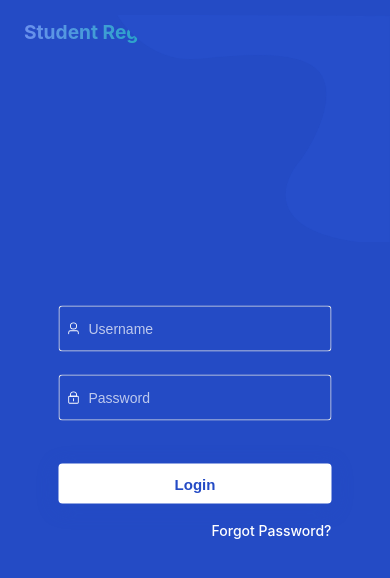
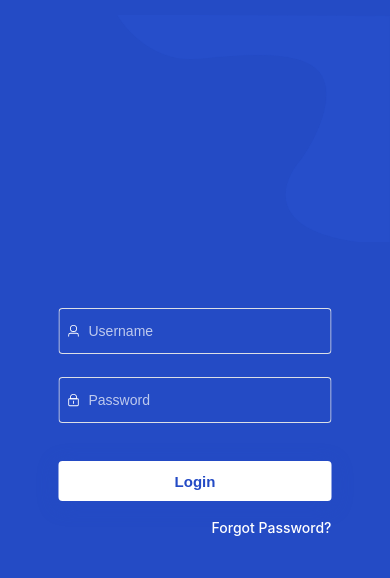
Before and after one commit to cianamagtipon/Registration-Activity, a Vue app: page / in a window 390 px wide. Shown: the top 578 px of the page. Built offline with nearby package versions, Linux system fonts and the light colour scheme.

Commit message:
Finalizing UI changes and navbar

```diff
--- a/src/App.vue
+++ b/src/App.vue
@@ -1,102 +1,92 @@
+/* BASIC DESCRIPTION: These are the main components of the application's navbar.
+*/
+
+<!---------- SCRIPTS ---------->
+
 <script setup lang="ts">
-import { RouterView, useRoute, useRouter } from 'vue-router'
 import { ref, watch, onMounted, onUnmounted } from 'vue'
+import { useRoute, useRouter, RouterView } from 'vue-router'
 import { Menu, House, Collection } from '@element-plus/icons-vue'
 import { ElMessage, ElMessageBox } from 'element-plus'
+import { storeToRefs } from 'pinia'
 import { useUserStore } from '@/stores/user'
 import { useStudentStore } from '@/stores/student'
-import { storeToRefs } from 'pinia'
 
 const route = useRoute()
 const router = useRouter()
 const userStore = useUserStore()
 const studentStore = useStudentStore()
-
 const { fullscreenLoading } = storeToRefs(userStore)
 
-// Navigation state
 const activeIndex = ref('1')
+const isMobile = ref(window.innerWidth <= 768)
+const isTinyScreen = ref(window.innerWidth < 400)
+const isDrawerVisible = ref(false)
 
-// Check screen size
-const isMobile = ref(window.innerWidth <= 768)
 const updateScreenSize = () => {
   isMobile.value = window.innerWidth <= 768
 }
-
-const isTinyScreen = ref(window.innerWidth < 400)
 const updateTinyScreen = () => {
   isTinyScreen.value = window.innerWidth < 400
 }
 
-const isDrawerVisible = ref(false)
-const toggleDrawer = () => {
-  isDrawerVisible.value = !isDrawerVisible.value
+const handleSelect = (key: string) => {
+  activeIndex.value = key
+  if (key === '1') router.push('/dashboard')
+  else if (key === '2-1') router.push('/masterlist')
+  else if (key === '2-2') handleCommand('reset')
+  else if (key === '2-3') handleCommand('logout')
+  isDrawerVisible.value = false
 }
 
-// Handle menu selection
-const handleSelect = (key: string) => {
-  activeIndex.value = key
-
-  if (key === '1') {
-    router.push('/dashboard')
-    isDrawerVisible.value = false
-  } else if (key === '2-1') {
-    router.push('/masterlist')
-    isDrawerVisible.value = false
-  } else if (key === '2-2') {
-    handleCommand('reset')
-  } else if (key === '2-3') {
-    handleCommand('logout')
-  }
-}
-
-// Sync menu highlight with route
 const updateActiveIndexFromRoute = (path: string) => {
   if (path.startsWith('/dashboard')) activeIndex.value = '1'
   else if (path.startsWith('/masterlist')) activeIndex.value = '2-1'
   else activeIndex.value = ''
 }
 
-// BG for login
-watch(
-  () => route.name,
-  (name) => {
-    if (name === 'login') {
-      document.body.classList.add('login-bg')
-    } else {
-      document.body.classList.remove('login-bg')
+const toggleDrawer = () => {
+  isDrawerVisible.value = !isDrawerVisible.value
 }
-  },
-  { immediate: true },
-)
 
-// Dropdown command handling
+let scrollBarWidth = 0
+const lockBodyScroll = () => {
+  const body = document.body
+  void body.offsetWidth // force reflow
+  scrollBarWidth = window.innerWidth - document.documentElement.clientWidth
+  body.style.overflow = 'hidden'
+  if (scrollBarWidth > 0) body.style.paddingRight = `${scrollBarWidth}px`
+}
+
+const unlockBodyScroll = () => {
+  const body = document.body
+  setTimeout(() => {
+    body.style.overflow = ''
+    body.style.paddingRight = ''
+  }, 0)
+}
+
 const handleCommand = (command: string) => {
   ElMessage.closeAll()
-
   if (command === 'logout') {
+    lockBodyScroll()
     ElMessageBox.confirm('Log out of your account?', {
       confirmButtonText: 'LOG OUT',
       cancelButtonText: 'Cancel',
-    }).then(() => {
-      isDrawerVisible.value = false
+    })
+      .then(() => {
         fullscreenLoading.value = true
-
         userStore.logout()
         studentStore.resetStudents()
-
-      // Delay the transition and unloading
-      setTimeout(() => {
         router.push({ name: 'login' }).then(() => {
-          ElMessage({
-            type: 'success',
-            message: 'Logout successful',
+          ElMessage({ type: 'success', message: 'Logout successful' })
+          fullscreenLoading.value = false
+          unlockBodyScroll()
         })
-          fullscreenLoading.value = false
       })
-      }, 800)
-    })
+      .catch(unlockBodyScroll)
   } else if (command === 'reset') {
+    lockBodyScroll()
     ElMessageBox.confirm(
       'This will reset your entire database. Proceed?',
       'Warning',
@@ -105,33 +95,39 @@ const handleCommand = (command: string) => {
         cancelButtonText: 'Cancel',
         type: 'warning',
       },
-    ).then(() => {
+    )
+      .then(() => {
         ElMessage({
           type: 'success',
           message: 'All data has been reset to default',
         })
-
         studentStore.resetStudents()
         userStore.resetForgetClickCount()
+        unlockBodyScroll()
       })
+      .catch(unlockBodyScroll)
   } else {
     ElMessage(`Clicked item: ${command}`)
   }
 }
 
-// Track dropdown open state for icon animation
-const isDropdownOpen = ref(false)
+watch(
+  () => route.name,
+  (name) => {
+    if (name === 'login') document.body.classList.add('login-bg')
+    else document.body.classList.remove('login-bg')
+  },
+  { immediate: true },
+)
 
-// Watch screen resize and current route path
 onMounted(() => {
+  updateScreenSize()
+  updateTinyScreen()
   window.addEventListener('resize', updateScreenSize)
   window.addEventListener('resize', updateTinyScreen)
-
   watch(
     () => route.path,
-    (newPath) => {
-      updateActiveIndexFromRoute(newPath)
-    },
+    (newPath) => updateActiveIndexFromRoute(newPath),
     { immediate: true },
   )
 })
@@ -142,8 +138,12 @@ onUnmounted(() => {
 })
 </script>
 
+<!---------- TEMPLATES ---------->
+
 <template>
+  <div class="app-container">
     <div v-loading.fullscreen.lock="fullscreenLoading">
+      <div v-if="route.name !== 'login' && route.name !== 'error'">
         <!-- Top Nav -->
         <el-menu
           v-if="!isMobile"
@@ -160,7 +160,9 @@ onUnmounted(() => {
           <el-sub-menu index="2">
             <template #title>Menu</template>
             <el-menu-item index="2-2">Reset</el-menu-item>
-        <el-menu-item index="2-3">Logout</el-menu-item>
+            <el-menu-item index="2-3" style="color: #ff2200af; font-weight: 600"
+              >Logout</el-menu-item
+            >
           </el-sub-menu>
         </el-menu>
 
@@ -170,9 +172,9 @@ onUnmounted(() => {
             Student Registration
           </div>
 
-      <el-button @click="toggleDrawer" class="menu-button">
-        <el-icon><Menu /></el-icon>
-      </el-button>
+          <el-icon @click="toggleDrawer" class="menu-button">
+            <Menu />
+          </el-icon>
 
           <el-drawer
             v-model="isDrawerVisible"
@@ -180,6 +182,9 @@ onUnmounted(() => {
             size="200px"
             with-header="false"
             :modal="true"
+            append-to-body="false"
+            @opened="lockBodyScroll"
+            @closed="unlockBodyScroll"
           >
             <div class="drawer-container">
               <el-menu
@@ -204,10 +209,14 @@ onUnmounted(() => {
                 @select="handleSelect"
               >
                 <el-menu-item index="2-2">Reset</el-menu-item>
-            <el-menu-item index="2-3" class="logout-item">Logout</el-menu-item>
+                <el-menu-item index="2-3" class="logout-item"
+                  >Logout</el-menu-item
+                >
               </el-menu>
             </div>
           </el-drawer>
+        </div>
+      </div>
     </div>
 
     <!-- Content -->
@@ -217,24 +226,44 @@ onUnmounted(() => {
   </div>
 </template>
 
+<!---------- STYLES ---------->
+
 <style scoped>
 .menu-spacer {
   flex: 1;
 }
 
 .main {
-  padding-left: 2rem;
-  padding-right: 2rem;
-  padding-top: 30px;
+  padding: 40px 2rem 0;
   display: flex;
   justify-content: center;
 }
 
+/* ────────────────────────
+  NAVBAR STYLES
+ ──────────────────────── */
+
 .navbar.mobile-navbar {
   padding: 0.5rem 1rem;
+  box-sizing: border-box;
+  width: 100%;
+  max-width: 100vw;
+  height: 55px;
   display: flex;
   justify-content: space-between;
   align-items: center;
+  background: linear-gradient(to right, #6b91ed 0%, #00b1b1 60%);
+  box-shadow:
+    5px 10px 20px rgba(100, 150, 255, 0.25),
+    0 1px 6px rgba(0, 0, 0, 0.08);
+}
+
+/* BUTTON */
+.menu-button {
+  margin-left: 1rem;
+  color: white;
+  cursor: pointer;
+  font-size: 1.2rem;
 }
 
 .home-button {
@@ -242,13 +271,6 @@ onUnmounted(() => {
   padding: 0.25rem 0.75rem;
   border-radius: 8px;
   transition: background 0.3s;
-}
-
-.navbar.mobile-navbar {
-  padding: 0.5rem 1rem;
-  display: flex;
-  justify-content: space-between;
-  align-items: center;
 }
 
 .logout-item {
@@ -259,32 +281,29 @@ onUnmounted(() => {
   background-color: #fdecea !important;
 }
 
-/* Logo style */
+/* LOGO */
 .logo-text {
   font-size: 1.2rem;
   font-weight: 700;
-  background: linear-gradient(to right, #6b91ed, #00b1b1);
-  -webkit-background-clip: text;
-  -webkit-text-fill-color: transparent;
+  color: white;
   cursor: pointer;
   user-select: none;
   white-space: nowrap;
 }
 
-/* Optional: Adjust icon spacing */
-.menu-button {
-  margin-left: 1rem;
-}
-
-.el-menu-vertical {
-  border: none !important;
-}
+/* ────────────────────────
+  DRAWER
+────────────────────────── */
 
 .drawer-container {
   height: 100%;
   display: flex;
   flex-direction: column;
   justify-content: space-between;
+}
+
+.el-menu-vertical {
+  border: none !important;
 }
 
 .nav-menu {
--- a/src/assets/css/base.css
+++ b/src/assets/css/base.css
@@ -1,5 +1,8 @@
 body {
   min-height: 100vh;
+  margin: 0;
+  padding: 0;
+  overflow-x: hidden;
   color: var(--color-text);
   background: var(--color-background);
   font-family:
--- a/src/components/TheDashboard.vue
+++ b/src/components/TheDashboard.vue
@@ -76,10 +76,7 @@ onUnmounted(() => {
 
       <!-- STUDENT DETAIL AND EMPTY STATE -->
       <transition name="fade-slide" mode="out-in">
-        <div
-          :key="selectedStudent?.id ?? 'no-student'"
-          class="description-container"
-        >
+        <div :key="selectedStudent?.id" class="description-container">
           <el-descriptions
             v-if="selectedStudent"
             :column="descriptionColumnCount"
@@ -420,7 +417,7 @@ onUnmounted(() => {
 
 .student-search {
   grid-row: span 2 / span 2;
-  padding: 30px;
+  padding: 30px 8px;
   border-radius: 12px;
   min-height: 700px;
   max-height: 700px;
--- a/src/components/TheLogin.vue
+++ b/src/components/TheLogin.vue
@@ -140,7 +140,6 @@ onBeforeUnmount(() => {
           v-model="username"
           class="username"
           placeholder="Username"
-          style="margin-bottom: 5px"
           :prefix-icon="User"
         />
       </el-form-item>
@@ -149,7 +148,7 @@ onBeforeUnmount(() => {
           v-model="password"
           class="password"
           placeholder="Password"
-          style="margin-bottom: 5px"
+          style="margin-top: 5px"
           :prefix-icon="Lock"
           show-password
         />
```
Lines whose indentation alone changed are shown as unchanged.
